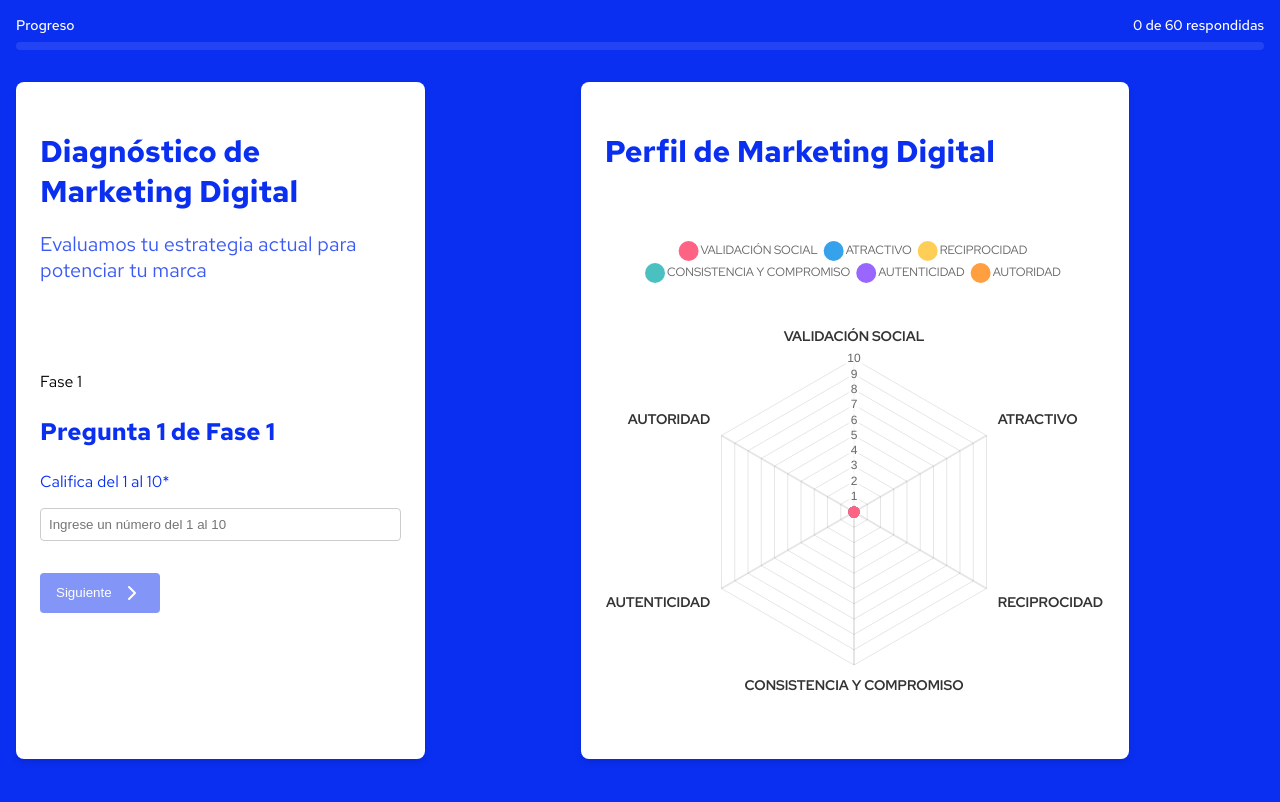
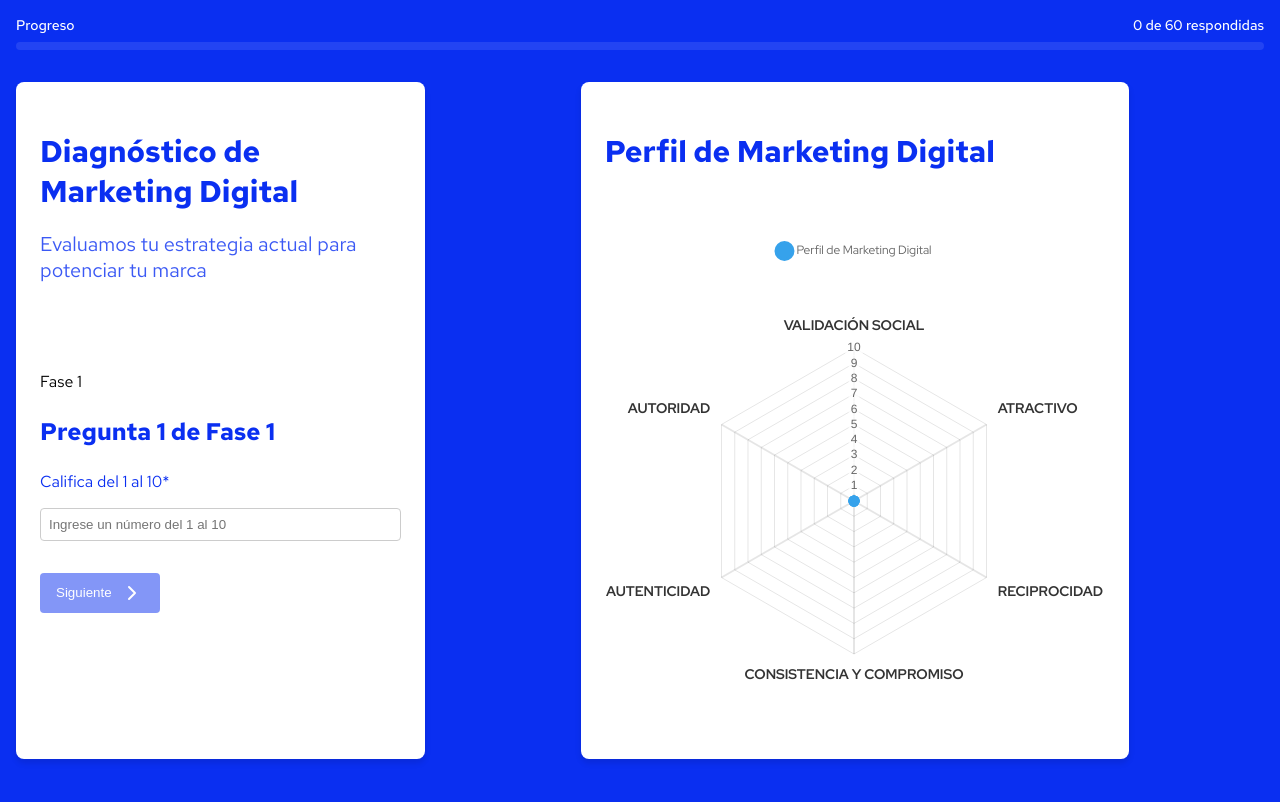
Before and after one commit to TUrielRios/frontend, a React (Create React App) app: page / in a window 1280 px wide. Shown: the top 802 px of the page. Built offline with nearby package versions, Linux system fonts and the light colour scheme.

Commit message:
[UPDATE] cuadrito lindo como lo quieren ellos

```diff
--- a/src/components/QuizChart/QuizChart.jsx
+++ b/src/components/QuizChart/QuizChart.jsx
@@ -1,47 +1,55 @@
-import { useMemo } from "react"
-import { Radar } from "react-chartjs-2"
-import { Chart as ChartJS, RadialLinearScale, PointElement, LineElement, Filler, Tooltip, Legend } from "chart.js"
-import styles from "./QuizChart.module.css"
+import { useMemo } from "react";
+import { Radar } from "react-chartjs-2";
+import {
+  Chart as ChartJS,
+  RadialLinearScale,
+  PointElement,
+  LineElement,
+  Filler,
+  Tooltip,
+  Legend,
+} from "chart.js";
+import styles from "./QuizChart.module.css";
 
-ChartJS.register(RadialLinearScale, PointElement, LineElement, Filler, Tooltip, Legend)
-
-// Definimos los colores para cada fase
-const phaseColors = {
-  "VALIDACIÓN SOCIAL": { border: "#FF6384", background: "rgba(255, 99, 132, 0.4)" },
-  ATRACTIVO: { border: "#36A2EB", background: "rgba(54, 162, 235, 0.4)" },
-  RECIPROCIDAD: { border: "#FFCE56", background: "rgba(255, 206, 86, 0.4)" },
-  "CONSISTENCIA Y COMPROMISO": { border: "#4BC0C0", background: "rgba(75, 192, 192, 0.4)" },
-  AUTENTICIDAD: { border: "#9966FF", background: "rgba(153, 102, 255, 0.4)" },
-  AUTORIDAD: { border: "#FF9F40", background: "rgba(255, 159, 64, 0.4)" },
-}
+ChartJS.register(RadialLinearScale, PointElement, LineElement, Filler, Tooltip, Legend);
 
 function QuizChart({ answers }) {
   const calculatePhaseAverage = (phase) => {
-    const phaseAnswers = Object.entries(answers).filter(([key]) => key.includes(phase))
-    if (phaseAnswers.length === 0) return 0
-    const sum = phaseAnswers.reduce((acc, [, value]) => acc + value, 0)
-    return sum / phaseAnswers.length
-  }
+    const phaseAnswers = Object.entries(answers).filter(([key]) => key.includes(phase));
+    if (phaseAnswers.length === 0) return 0;
+    const sum = phaseAnswers.reduce((acc, [, value]) => acc + value, 0);
+    return sum / phaseAnswers.length;
+  };
 
   const chartData = useMemo(() => {
-    const phases = Object.keys(phaseColors)
+    const phases = [
+      "VALIDACIÓN SOCIAL",
+      "ATRACTIVO",
+      "RECIPROCIDAD",
+      "CONSISTENCIA Y COMPROMISO",
+      "AUTENTICIDAD",
+      "AUTORIDAD",
+    ];
+
     return {
       labels: phases,
-      datasets: phases.map((phase) => ({
-        label: phase,
-        data: phases.map((p) => (p === phase ? calculatePhaseAverage(phase) : 0)),
-        backgroundColor: phaseColors[phase].background,
-        borderColor: phaseColors[phase].border,
-        borderWidth: 3,
-        pointBackgroundColor: phaseColors[phase].border,
-        pointBorderColor: phaseColors[phase].border,
-        pointHoverBackgroundColor: "#fff",
-        pointHoverBorderColor: phaseColors[phase].border,
-        pointRadius: 4,
-        pointHoverRadius: 6,
-      })),
-    }
-  }, [answers]) // Removed calculatePhaseAverage from dependencies
+      datasets: [
+        {
+          label: "Perfil de Marketing Digital",
+          data: phases.map((phase) => calculatePhaseAverage(phase)),
+          backgroundColor: "rgba(54, 162, 235, 0.4)",
+          borderColor: "#36A2EB",
+          borderWidth: 3,
+          pointBackgroundColor: "#36A2EB",
+          pointBorderColor: "#36A2EB",
+          pointHoverBackgroundColor: "#fff",
+          pointHoverBorderColor: "#36A2EB",
+          pointRadius: 4,
+          pointHoverRadius: 6,
+        },
+      ],
+    };
+  }, [answers]);
 
   const options = {
     scales: {
@@ -81,15 +89,14 @@ function QuizChart({ answers }) {
           },
           usePointStyle: true,
           pointStyle: "circle",
-
         },
       },
       tooltip: {
         callbacks: {
           label: (context) => {
-            const label = context.dataset.label || ""
-            const value = context.parsed.r.toFixed(2)
-            return `${label}: ${value}`
+            const label = context.dataset.label || "";
+            const value = context.parsed.r.toFixed(2);
+            return `${label}: ${value}`;
           },
         },
       },
@@ -99,7 +106,7 @@ function QuizChart({ answers }) {
         tension: 0.2,
       },
     },
-  }
+  };
 
   return (
     <div className={styles.container}>
@@ -110,7 +117,7 @@ function QuizChart({ answers }) {
         <Radar data={chartData} options={options} className={styles.chartWrapper} />
       </div>
     </div>
-  )
+  );
 }
 
-export default QuizChart
+export default QuizChart;
```
